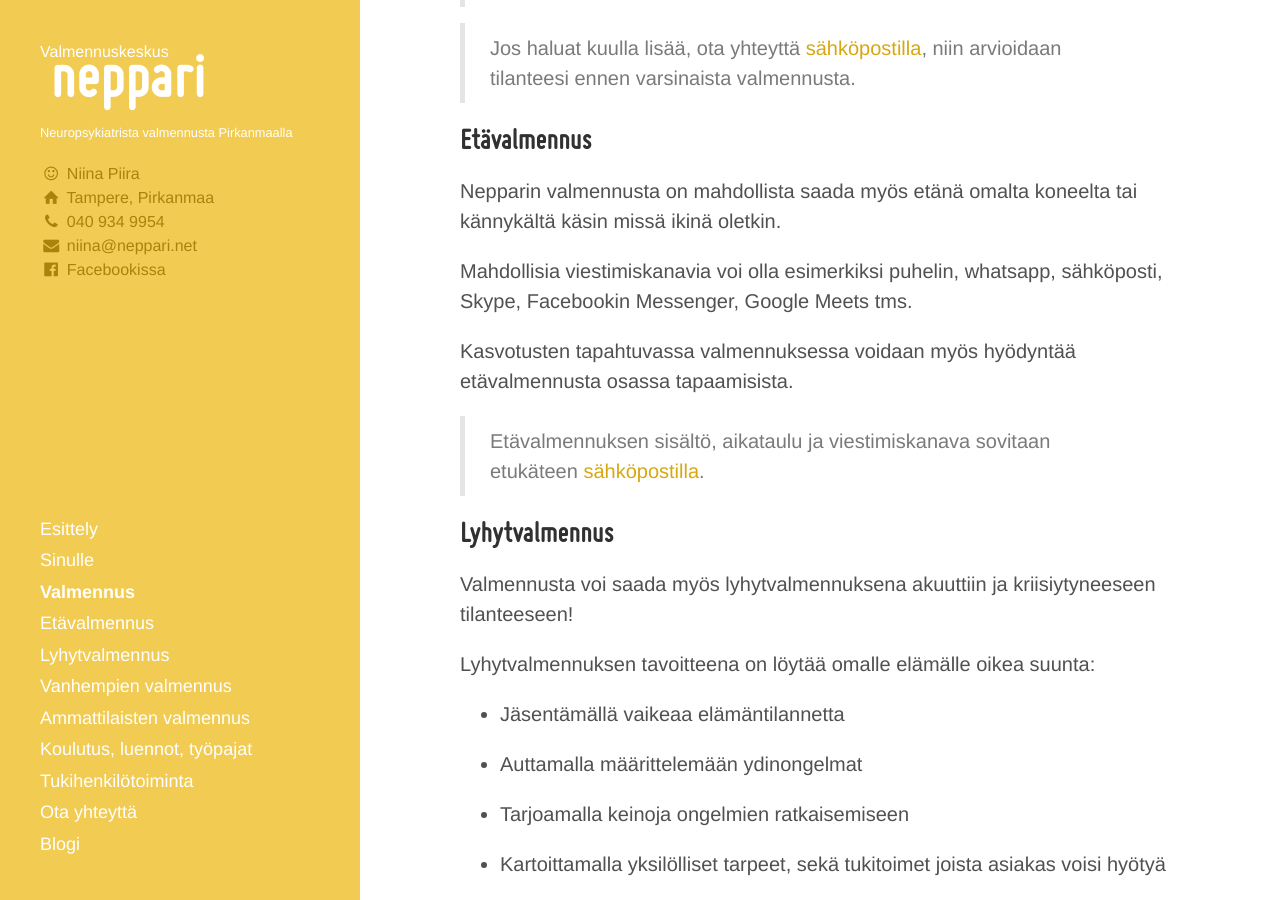
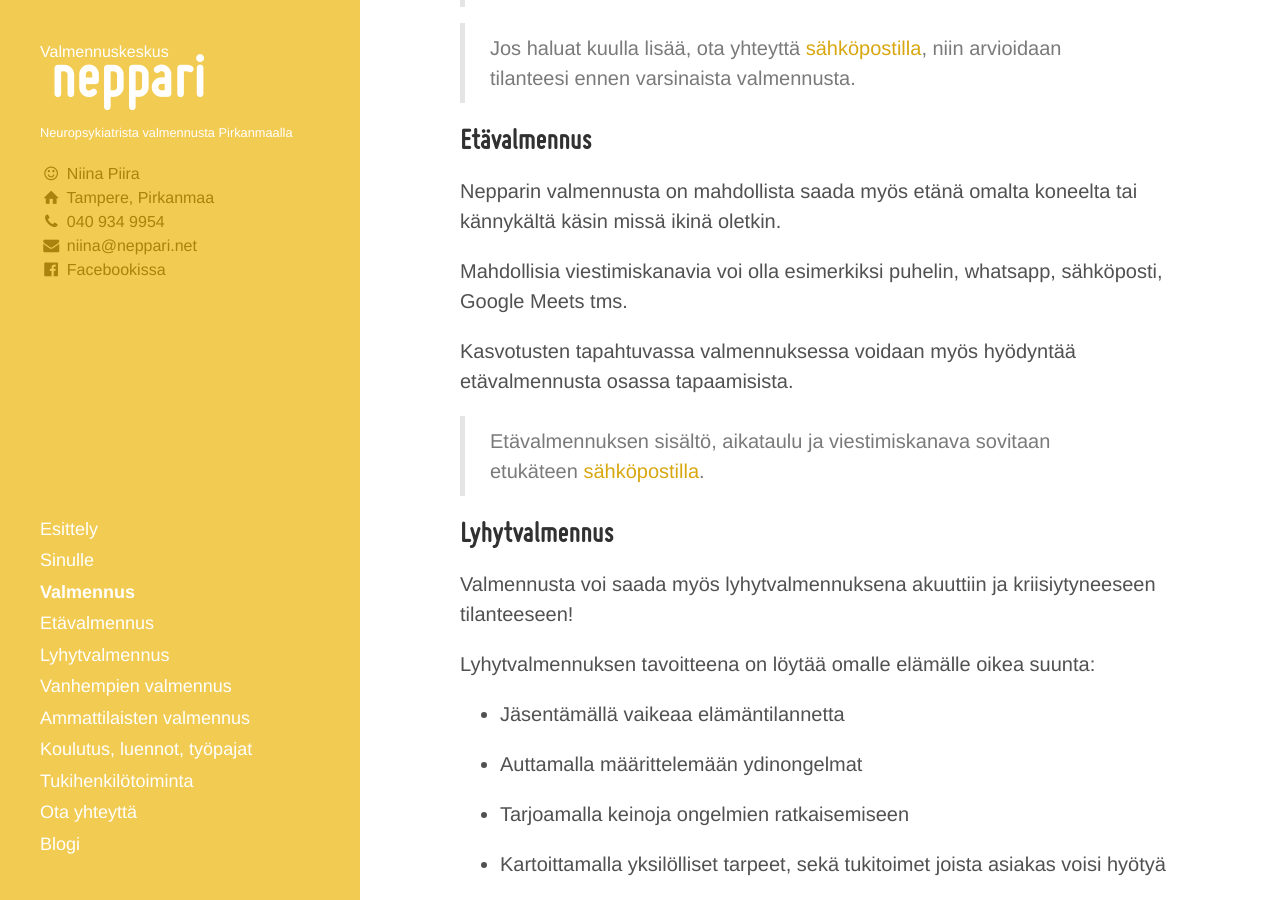
Before and after one commit to niinapiira/neppari.net, a Jekyll site: the page built from valmennus.md, in a window 1280 px wide and 900 px high, scrolled down 1317 px. Built offline with Jekyll 4.4.1, drawn with Linux system fonts in a browser that asks for light colours.

Commit message:
Update valmennus.md

```diff
--- a/valmennus.md
+++ b/valmennus.md
@@ -41,7 +41,7 @@ Valmennus täydentää hyvin muita tukipalveluita kuten asumisen tukea, ammatill
 
 Nepparin valmennusta on mahdollista saada myös etänä omalta koneelta tai kännykältä käsin missä ikinä oletkin.
 
-Mahdollisia viestimiskanavia voi olla esimerkiksi puhelin, whatsapp, sähköposti, Skype, Facebookin Messenger, Google Meets tms.
+Mahdollisia viestimiskanavia voi olla esimerkiksi puhelin, whatsapp, sähköposti, Google Meets tms.
 
 Kasvotusten tapahtuvassa valmennuksessa voidaan myös hyödyntää etävalmennusta osassa tapaamisista.
 
```
